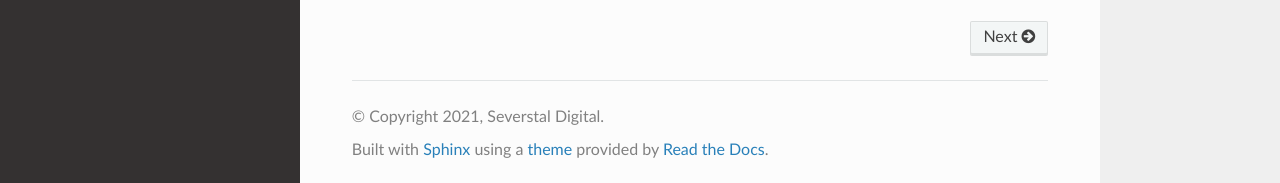
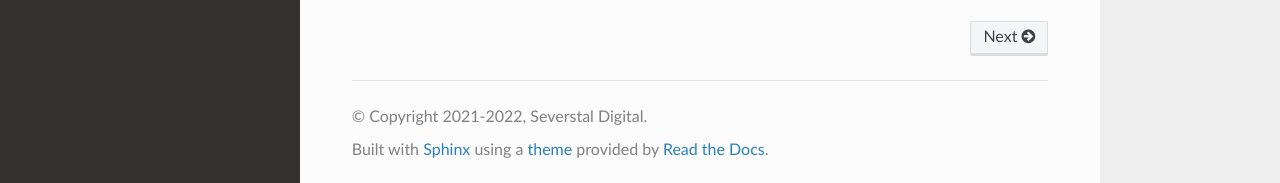
Before and after one commit to severstal-digital/typed-blocks, a Sphinx documentation site: the page built from docs/index.rst, in a window 1280 px wide and 1214 px high. Shown: the part 1028-1211 px from the top of the window. Built offline with Sphinx 7.4.7 and the Read the Docs theme 2.0.0, drawn with Linux system fonts in a browser that asks for light colours.

```diff
--- a/docs/conf.py
+++ b/docs/conf.py
@@ -19,7 +19,7 @@ sys.path.insert(0, os.path.abspath('..'))
 # -- Project information -----------------------------------------------------
 
 project = 'Typed Blocks'
-copyright = '2021, Severstal Digital'
+copyright = '2021-2022, Severstal Digital'
 author = 'Daniil Zubakin'
 
 cfg = ConfigParser()
```
Also changed, not shown: docs/requirements.txt (+52 -2 lines), .readthedocs.yaml (added).
